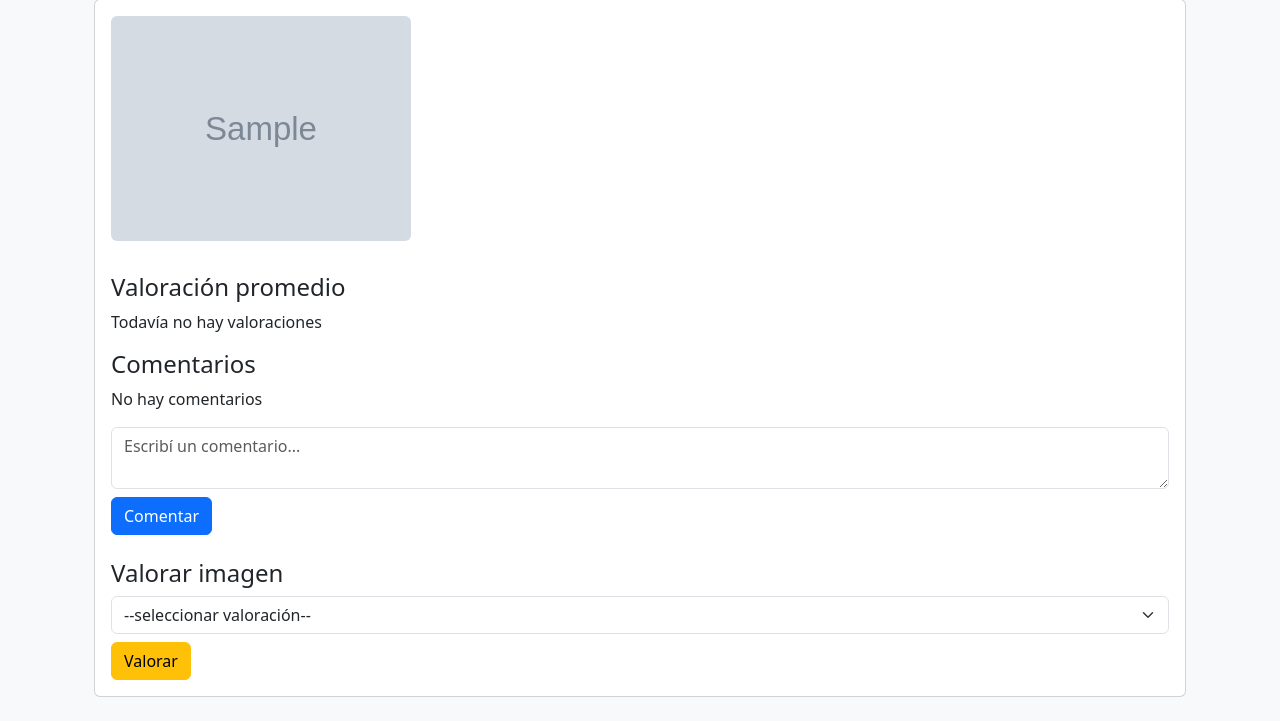
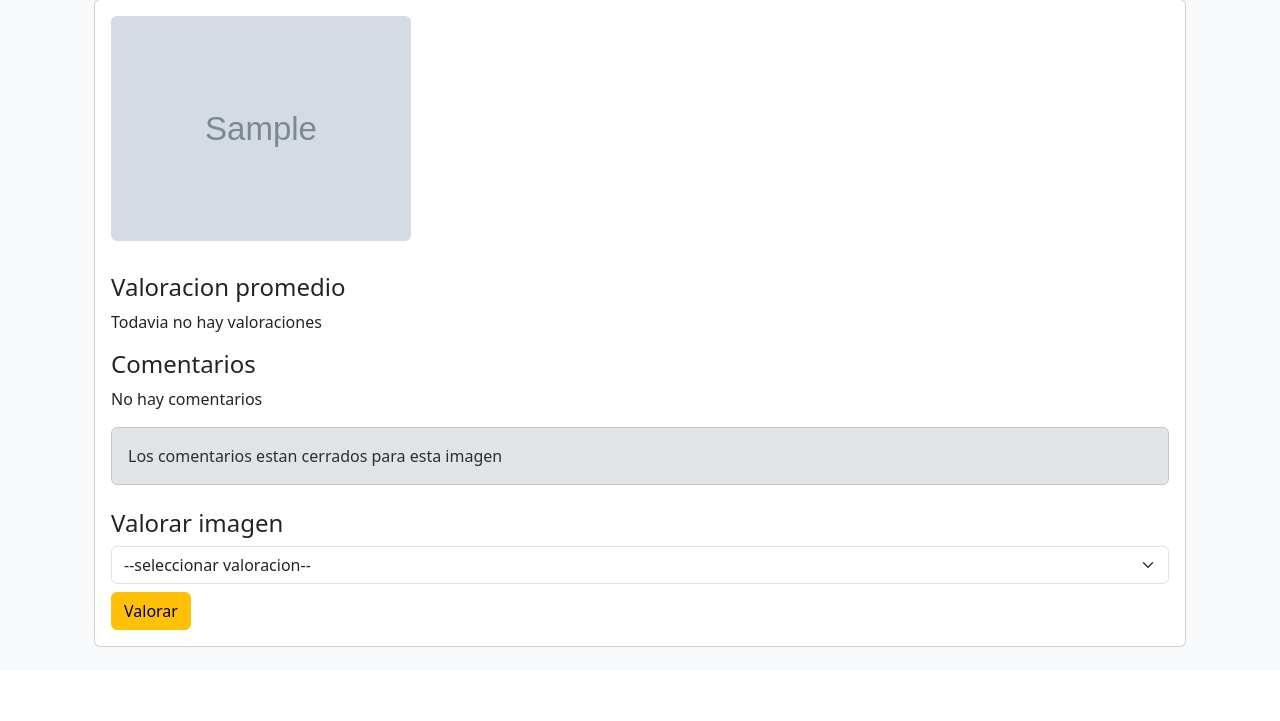
Before and after one commit to josemir01/Fotaza2, a Node server app: page /post/1 in a window 1280 px wide. Shown: the part 167-888 px from the top of the page. After the commit the page ends 814 px from the top, so only its background shows below. Run offline with Node 20, Linux system fonts and the light colour scheme; tables that the repository leaves empty hold one stand-in row (values such as "Sample post"); grey boxes marked "Sample" are stand-in pictures; some libraries are stand-ins or nearby versions.

Commit message:
implementado el poder cerrar los comentarios de las publicaciones

```diff
--- a/controllers/Postcontroller.js
+++ b/controllers/Postcontroller.js
@@ -87,7 +87,26 @@ export async function createComment(req, res) {
         const postId = Number(req.params.postId)
         const imageId = Number(req.params.imageId)
 
-        const userId = req.session.user.userid // temporal
+        const userId = req.session.user.userid
+
+        const image = await Image.findByPk(imageId)
+
+        if (!image) {
+            return res.status(404).render('error', {msg: 'Imagen no encontrada'})
+        }
+
+        if (image.idPost !== postId) {
+            return res.status(400).render('error', {msg: 'La imagen no pertenece a esta publicación'})
+        }
+
+        if (image.comentDisable) {
+            return res.status(403).render('error', {msg: 'Los comentarios están cerrados para esta imagen'})
+        }
+
+        if (!content || !content.trim()) {
+            return res.redirect(`/post/${postId}`)
+        }
+
 
         await Comment.create({
             content,
@@ -425,38 +444,71 @@ export async function updateComment(req, res) {
         const comment = await Comment.findByPk(commentId)
 
         if (!comment) {
-            return res.status(404).render('error', {msg: 'Comentario no encontrado'})
+            return res.status(404).render('error', { msg: 'Comentario no encontrado' })
         }
 
         // Verificar que el comentario pertenezca a esa imagen
         if (comment.idImage !== imageId) {
-            return res.status(400).render('error', {
-                msg: 'El comentario no pertenece a esta imagen'
-            })
+            return res.status(400).render('error', { msg: 'El comentario no pertenece a esta imagen' })
         }
 
         // Solo el autor puede editar
         if (comment.idUser !== userId) {
-            return res.status(403).render('error', {
-                msg: 'No tenés permiso para editar este comentario'
-            })
+            return res.status(403).render('error', { msg: 'No tenés permiso para editar este comentario' })
         }
 
-        await comment.update({
-            content
-        })
+        await comment.update({ content })
 
         return res.redirect(`/post/${postId}`)
 
     } catch (error) {
-
         console.error('Error al editar comentario:', error)
-
-        return res.status(500).render('error', {
-            msg: 'Error al editar el comentario'
-        })
+        return res.status(500).render('error', { msg: 'Error al editar el comentario' })
     }
 }
+//
+export async function CloseImageComments(req, res) {
+
+    if (!req.session.user) {
+        return res.redirect('/login')
+    }
+
+    const postId = Number(req.params.postId)
+    const imageId = Number(req.params.imageId)
+    const userId = req.session.user.userid
+
+    try {
+
+        const image = await Image.findByPk(imageId, {
+            include: [
+                {
+                    model: Post
+                }
+            ]
+        })
+
+        if (!image) {
+            return res.status(404).render('error', { msg: 'Imagen no encontrada' })
+        }
+
+        if (image.idPost !== postId) {
+            return res.status(400).render('error', { msg: 'La imagen no pertenece a esta publicación' })
+        }
+
+        if (image.Post.idUser !== userId) {
+            return res.status(403).render('error', { msg: 'No tenés permiso para modificar los comentarios de esta imagen' })
+        }
+
+        await image.update({ comentDisable: !image.comentDisable })
+
+        return res.redirect(`/post/${postId}`)
+
+    } catch (error) {
+        console.error('Error al cambiar el estado de comentarios:', error)
+        return res.status(500).render('error', { msg: 'Error al cambiar el estado de los comentarios' })
+    }
+}
+
 
 //Eliminar un comentario de una imagen
 export async function deleteComment(req, res) {
@@ -475,7 +527,7 @@ export async function deleteComment(req, res) {
         const comment = await Comment.findByPk(commentId)
 
         if (!comment) {
-            return res.status(404).render('error', {msg: 'Comentario no encontrado'})
+            return res.status(404).render('error', { msg: 'Comentario no encontrado' })
         }
 
         if (comment.idImage !== imageId) {
--- a/routers/PostRoute.js
+++ b/routers/PostRoute.js
@@ -12,6 +12,7 @@ import{
     createComment,
     updateComment,
     deleteComment,
+    CloseImageComments,
     searchPostsByHashtag,
     rateImage,
     searchPosts,
@@ -28,6 +29,7 @@ router.get('/buscar', searchPostsByHashtag)
 router.get('/buscar-texto', searchPosts)
 router.get('/:postId', getPostById)
 router.post('/:postId/imagen/:imageId/comentar', createComment)
+router.post('/:postId/imagen/:imageId/comentarios',CloseImageComments)
 router.post('/:postId/imagen/:imageId/comentario/:commentId/editar',updateComment)
 router.post('/:postId/imagen/:imageId/comentario/:commentId/eliminar',deleteComment)
 router.post('/:postId/imagen/:imageId/rating',rateImage)
--- a/views/show.pug
+++ b/views/show.pug
@@ -1,4 +1,3 @@
-
 extends layout.pug
 
 block content
@@ -9,19 +8,20 @@ block content
 
         if post.description
             p= post.description
-
         if post.Images && post.Images.length
             each img in post.Images
                 .card.mb-4
                     .card-body
-                        img.img-fluid.rounded.mb-3(src=img.image, style="max-width:300px")
-
-                        h4.mt-3 Valoración promedio
+                        img.img-fluid.rounded.mb-3(
+                            src=img.image
+                            style="max-width:300px"
+                        )
+                        h4.mt-3 Valoracion promedio
 
                         if img.promedioRating && img.promedioRating > 0
                             p ⭐ #{img.promedioRating} / 5
                         else
-                            p Todavía no hay valoraciones
+                            p Todavia no hay valoraciones
 
                         h4 Comentarios
 
@@ -29,14 +29,10 @@ block content
                             each comment in img.Comments
                                 .card.mb-2
                                     .card-body
-
                                         if comment.User
                                             strong= comment.User.fullName
-
                                         p.mb-2= comment.content
-
                                         if user && user.userid === comment.idUser
-
                                             form(
                                                 action=`/post/${post.postid}/imagen/${img.imageid}/comentario/${comment.Commentid}/editar`
                                                 method="POST"
@@ -46,38 +42,58 @@ block content
                                                     rows="2"
                                                     required
                                                 )= comment.content
-
-                                                button.btn.btn-warning.btn-sm.me-2(type="submit")
-                                                    | Guardar cambios
-
-                                            form(
-                                                action=`/post/${post.postid}/imagen/${img.imageid}/comentario/${comment.Commentid}/eliminar`
-                                                method="POST"
-                                            )
-                                                button.btn.btn-danger.btn-sm(
-                                                    type="submit"
-                                                    onclick="return confirm('¿Deseás eliminar este comentario?')"
-                                                )
-                                                    | Eliminar
-
+                                                .d-flex.gap-2
+                                                    button.btn.btn-warning.btn-sm(
+                                                        type="submit"
+                                                    )
+                                                        | Guardar cambios
+                                                    button.btn.btn-danger.btn-sm(
+                                                        type="submit"
+                                                        formaction=`/post/${post.postid}/imagen/${img.imageid}/comentario/${comment.Commentid}/eliminar`
+                                                        formmethod="POST"
+                                                        onclick="return confirm('¿Deseás eliminar este comentario?')"
+                                                    )
+                                                        | Eliminar
                         else
                             p No hay comentarios
-
-                        form(action=`/post/${post.postid}/imagen/${img.imageid}/comentar`, method="POST")
-                            textarea.form-control.mb-2(
-                                name="content"
-                                rows="2"
-                                placeholder="Escribí un comentario..."
+                        if user && user.userid === post.idUser
+                            form(
+                                action=`/post/${post.postid}/imagen/${img.imageid}/comentarios`
+                                method="POST"
                             )
-
-                            button.btn.btn-primary(type="submit")
-                                | Comentar
-
+                                if img.comentDisable
+                                    button.btn.btn-success.btn-sm.mb-3(
+                                        type="submit"
+                                    )
+                                        | Abrir comentarios
+                                else
+                                    button.btn.btn-secondary.btn-sm.mb-3(
+                                        type="submit"
+                                    )
+                                        | Cerrar comentarios
+                        if img.comentDisable
+                            .alert.alert-secondary
+                                | Los comentarios estan cerrados para esta imagen
+                        else
+                            form(
+                                action=`/post/${post.postid}/imagen/${img.imageid}/comentar`
+                                method="POST"
+                            )
+                                textarea.form-control.mb-2(
+                                    name="content"
+                                    rows="2"
+                                    placeholder="Escribí un comentario..."
+                                    required
+                                )
+                                button.btn.btn-primary(type="submit")
+                                    | Comentar
                         h4.mt-4 Valorar imagen
-
-                        form(action=`/post/${post.postid}/imagen/${img.imageid}/rating`, method="POST")
+                        form(
+                            action=`/post/${post.postid}/imagen/${img.imageid}/rating`
+                            method="POST"
+                        )
                             select.form-select(name="value")
-                                option(value="") --seleccionar valoración--
+                                option(value="") --seleccionar valoracion--
                                 option(value="1") 1 ⭐
                                 option(value="2") 2 ⭐⭐
                                 option(value="3") 3 ⭐⭐⭐
@@ -86,6 +102,5 @@ block content
 
                             button.btn.btn-warning.mt-2(type="submit")
                                 | Valorar
-
         else
-            p Esta publicación no tiene imágenes
+            p Esta publicación no tiene imagenes
```
